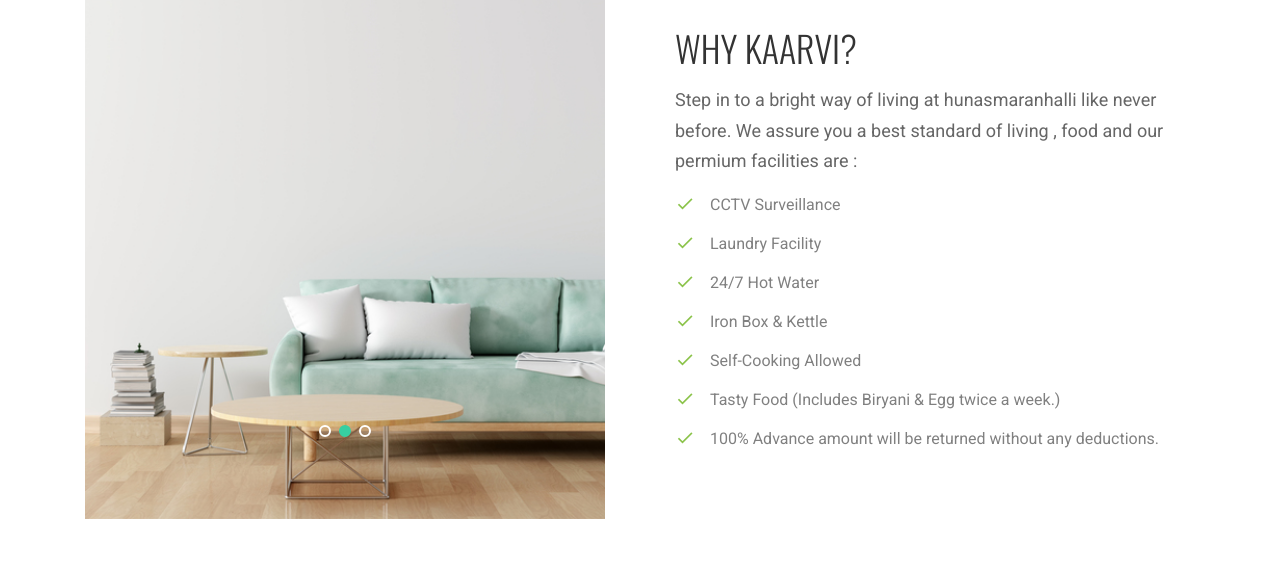
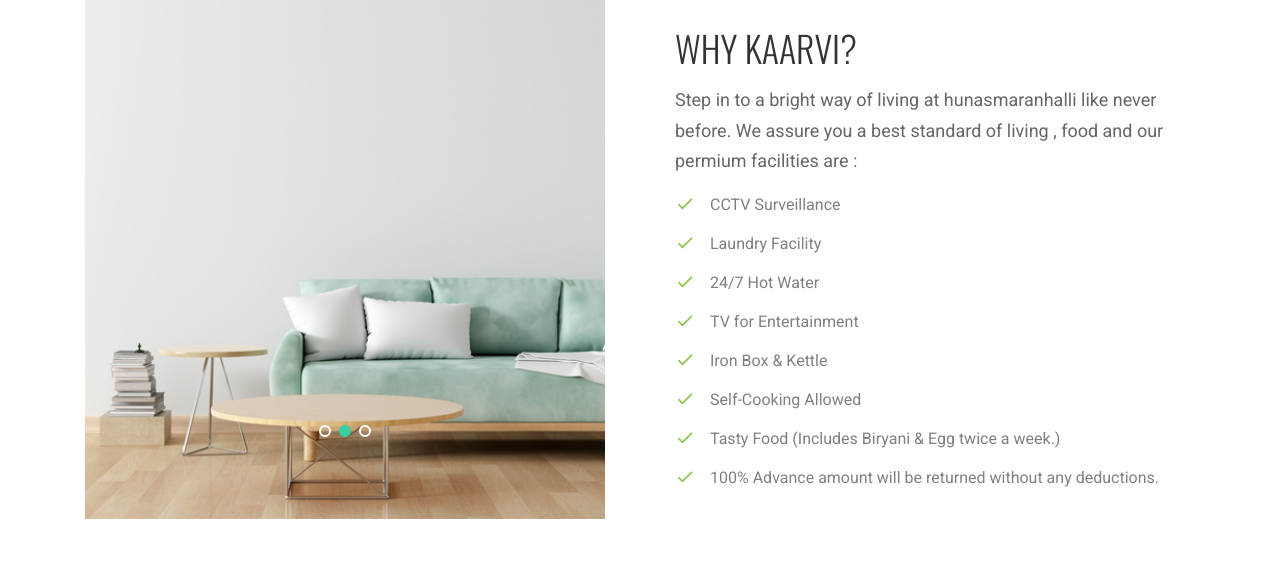
Before and after one commit to Bibinku/hosttry, a Django app: page / in a window 1280 px wide. Shown: the part 2422-2996 px from the top of the page. Run offline with Django 5.2, Linux system fonts and the light colour scheme; data comes from the database, SQL or seed files in the repository; some libraries are stand-ins or nearby versions; some web fonts are replaced.

Commit message:
edit index

```diff
--- a/Frontend/templates/home.html
+++ b/Frontend/templates/home.html
@@ -285,7 +285,7 @@
                   <li>CCTV Surveillance</li>
                   <li>Laundry Facility</li>
                   <li>24/7 Hot Water</li>
-
+                  <li>TV for Entertainment</li>
                   <li>Iron Box & Kettle</li>
                   <li>Self-Cooking Allowed</li>
                   <li>Tasty Food (Includes Biryani & Egg twice a week.)</li>
```
